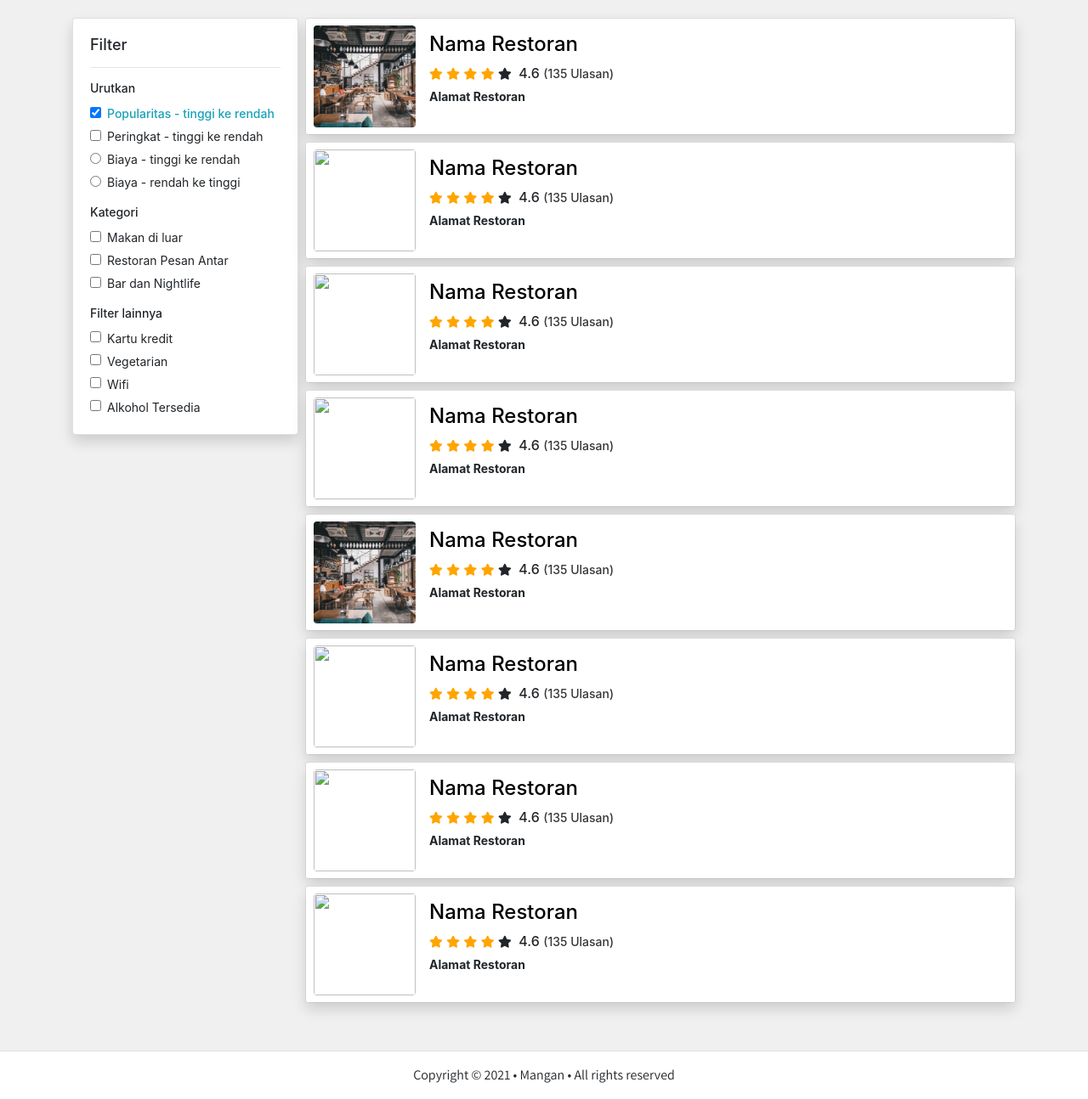
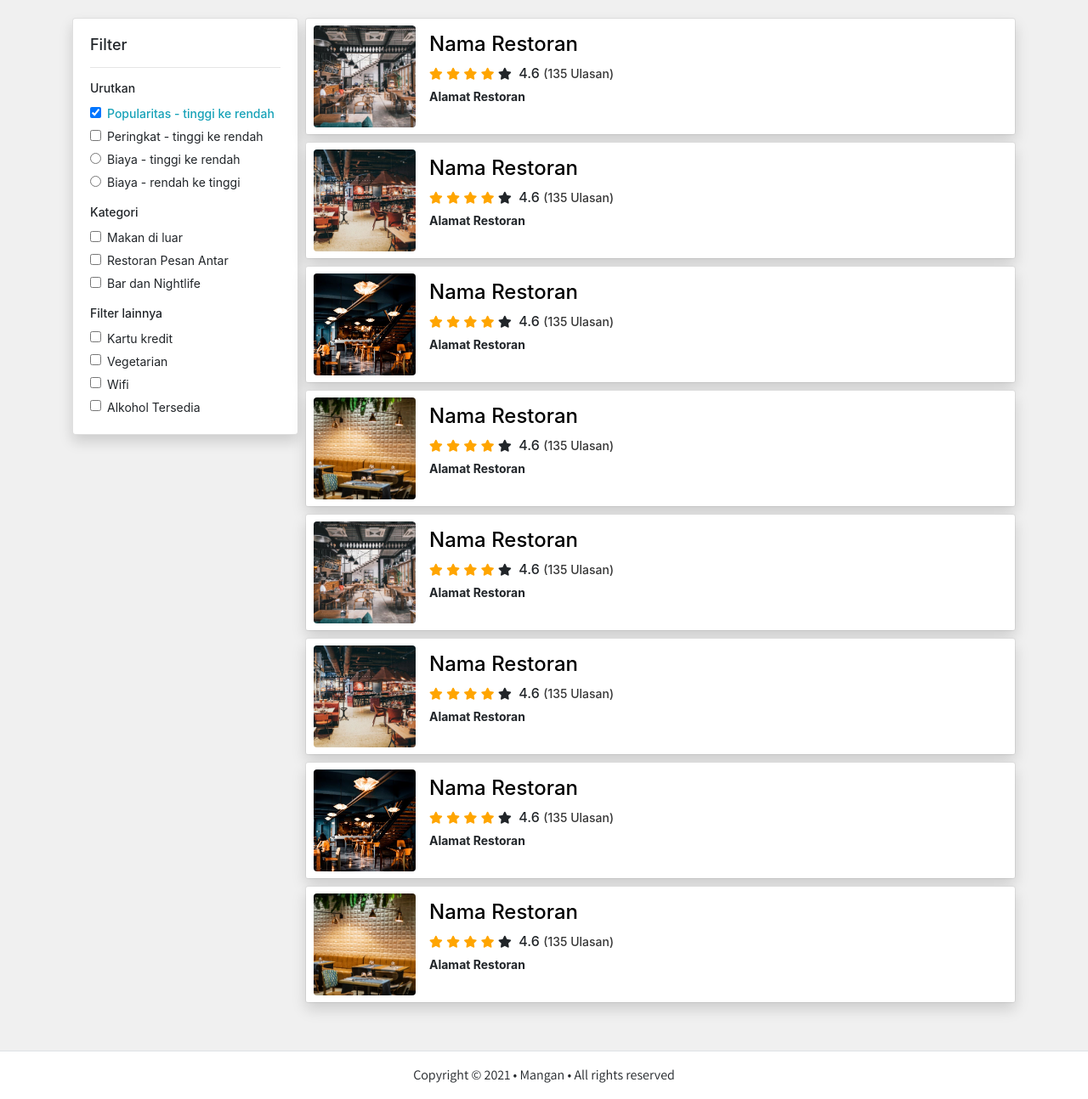
Before and after one commit to PhilAnggara/mangan-template, a plain HTML site: page pencarian.html in a window 1280 px wide. Shown: the part 135-1429 px from the top of the page at 85% size. Drawn offline with Linux system fonts and the light colour scheme; a web font is replaced by a local one.

Commit message:
fix img src v.2

```diff
--- a/pencarian.html
+++ b/pencarian.html
@@ -177,7 +177,7 @@
               <div class="card-body py-2 pl-4 shadow">
                 <div class="row">
                   <a href="restoran.html">
-                    <img data-tilt data-tilt-scale="1.05" class="rounded mr-3" src="frontend/images/restaurant2.JPGrestaurant1.JPG">
+                    <img data-tilt data-tilt-scale="1.05" class="rounded mr-3" src="frontend/images/restaurant2.JPG">
                   </a>
                   <div class="d-inline mt-2">
                     <a href="restoran.html">
@@ -206,7 +206,7 @@
               <div class="card-body py-2 pl-4 shadow">
                 <div class="row">
                   <a href="restoran.html">
-                    <img data-tilt data-tilt-scale="1.05" class="rounded mr-3" src="frontend/images/restaurant3.JPGrestaurant1.JPG">
+                    <img data-tilt data-tilt-scale="1.05" class="rounded mr-3" src="frontend/images/restaurant3.JPG">
                   </a>
                   <div class="d-inline mt-2">
                     <a href="restoran.html">
@@ -235,7 +235,7 @@
               <div class="card-body py-2 pl-4 shadow">
                 <div class="row">
                   <a href="restoran.html">
-                    <img data-tilt data-tilt-scale="1.05" class="rounded mr-3" src="frontend/images/restaurant4.JPGrestaurant1.JPG">
+                    <img data-tilt data-tilt-scale="1.05" class="rounded mr-3" src="frontend/images/restaurant4.JPG">
                   </a>
                   <div class="d-inline mt-2">
                     <a href="restoran.html">
@@ -293,7 +293,7 @@
               <div class="card-body py-2 pl-4 shadow">
                 <div class="row">
                   <a href="restoran.html">
-                    <img data-tilt data-tilt-scale="1.05" class="rounded mr-3" src="frontend/images/restaurant2.JPGrestaurant1.JPG">
+                    <img data-tilt data-tilt-scale="1.05" class="rounded mr-3" src="frontend/images/restaurant2.JPG">
                   </a>
                   <div class="d-inline mt-2">
                     <a href="restoran.html">
@@ -322,7 +322,7 @@
               <div class="card-body py-2 pl-4 shadow">
                 <div class="row">
                   <a href="restoran.html">
-                    <img data-tilt data-tilt-scale="1.05" class="rounded mr-3" src="frontend/images/restaurant3.JPGrestaurant1.JPG">
+                    <img data-tilt data-tilt-scale="1.05" class="rounded mr-3" src="frontend/images/restaurant3.JPG">
                   </a>
                   <div class="d-inline mt-2">
                     <a href="restoran.html">
@@ -351,7 +351,7 @@
               <div class="card-body py-2 pl-4 shadow">
                 <div class="row">
                   <a href="restoran.html">
-                    <img data-tilt data-tilt-scale="1.05" class="rounded mr-3" src="frontend/images/restaurant4.JPGrestaurant1.JPG">
+                    <img data-tilt data-tilt-scale="1.05" class="rounded mr-3" src="frontend/images/restaurant4.JPG">
                   </a>
                   <div class="d-inline mt-2">
                     <a href="restoran.html">
```
